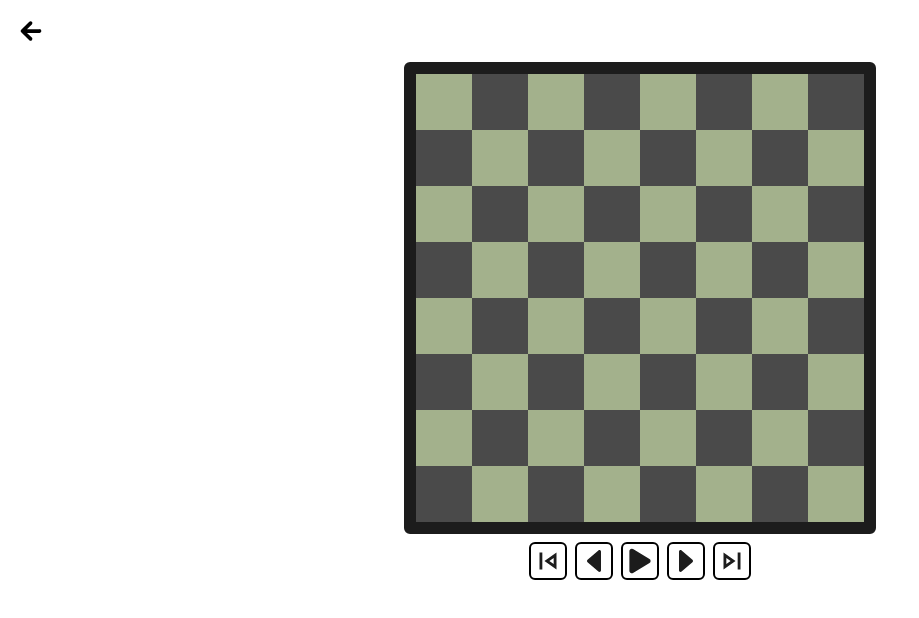
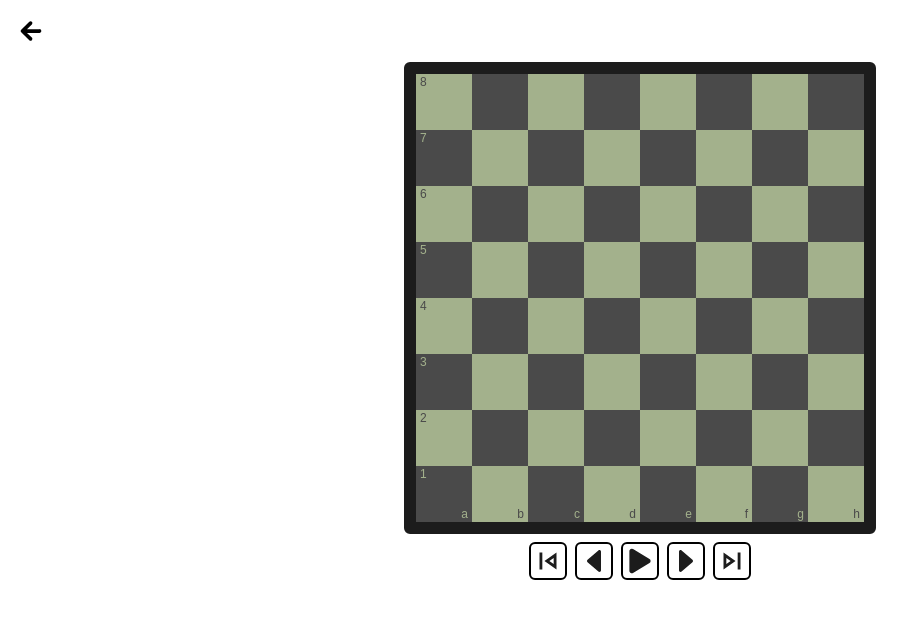
Before and after one commit to vishwak5599/chess-testapp, a Next.js app: page /AnalysisPage/1 in a window 1280 px wide. Shown: the top 618 px of the page, without its empty margins (0-919 px from the left). Built offline with nearby package versions, Linux system fonts and the light colour scheme.

Commit message:
added nums and chars to squares in analysis page

```diff
--- a/src/app/AnalysisPage/[gameId]/page.tsx
+++ b/src/app/AnalysisPage/[gameId]/page.tsx
@@ -409,7 +409,7 @@ const GameDetails = () => {
                         <div key={i} className="flex justify-center items-center">
                             {row.map((col,j)=>(
                                 <div key={i+""+j} style={{background:(i+j)%2==0 ? themeArray[theme].l : themeArray[theme].d}}>
-                                <div key={i+""+j} className="flex h-12 w-12 sm:h-9 sm:w-9 md:h-11 md:w-11 lg:h-12 lg:w-12 xl:h-14 xl:w-14 xxl:h-16 xxl:w-16 justify-center items-center"
+                                <div key={i+""+j} className="relative flex h-12 w-12 sm:h-9 sm:w-9 md:h-11 md:w-11 lg:h-12 lg:w-12 xl:h-14 xl:w-14 xxl:h-16 xxl:w-16 justify-center items-center"
                                 style={{
                                     backgroundColor:
                                     (moveNumber>0 && boardData && ((i===boardData[moveNumber-1].fromRow && j===boardData[moveNumber-1].fromCol) ||
@@ -426,7 +426,13 @@ const GameDetails = () => {
                                     alignItems: "center",
                                 }}
                                 >
+                                    {j===0 && (
+                                        <div className="absolute top-0 left-0.5 lg:left-1 text-xxs lg:text-xs" style={{color:(i+j)%2===0 ? `${themeArray[theme].d}` : `${themeArray[theme].l}`}}>{pieceColour===1 ? 8 - i : i + 1}</div>
+                                    )}
                                     <ChessPiece col={col} />
+                                    {i===7 && (
+                                        <div className="absolute bottom-0 right-0.5 lg:right-1 text-xxs lg:text-xs" style={{color:(i+j)%2===0 ? `${themeArray[theme].d}` : `${themeArray[theme].l}`}}>{pieceColour===1 ? String.fromCharCode(97 + j) : String.fromCharCode(104 - j)}</div>
+                                    )}
                                 </div>
                                 </div>
                             ))}
```
